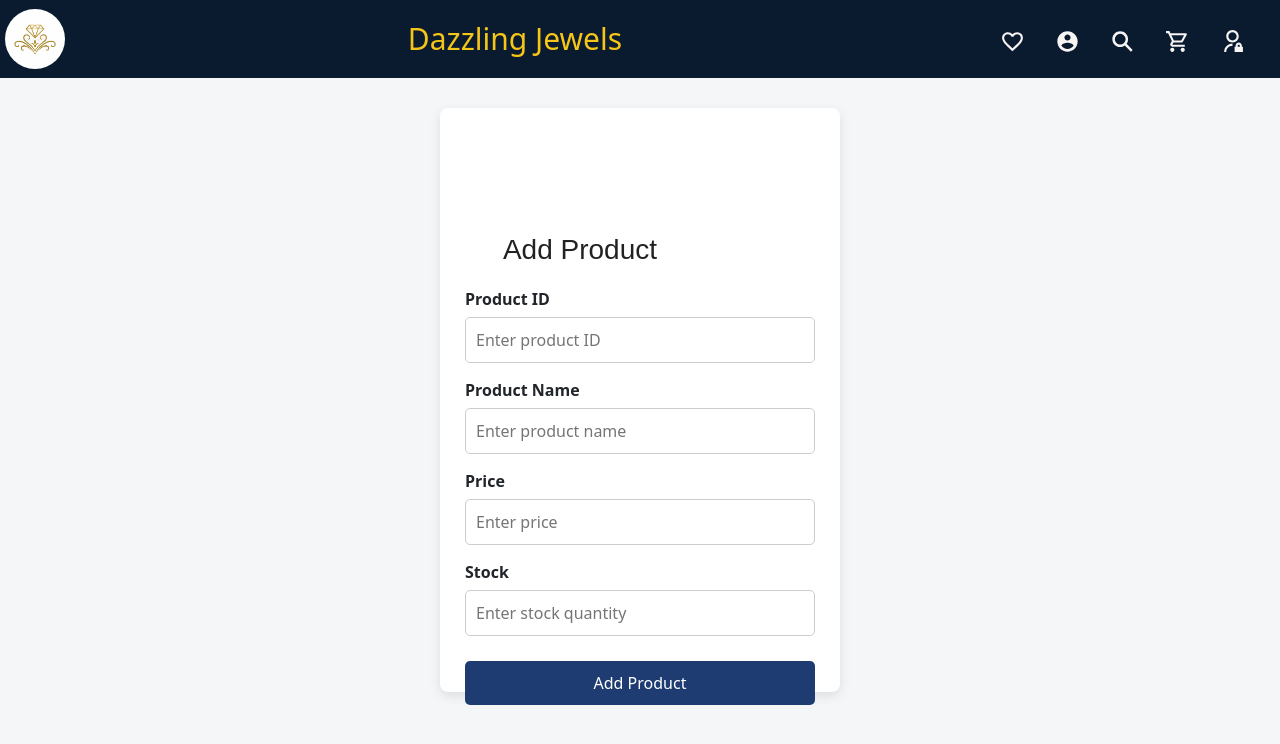
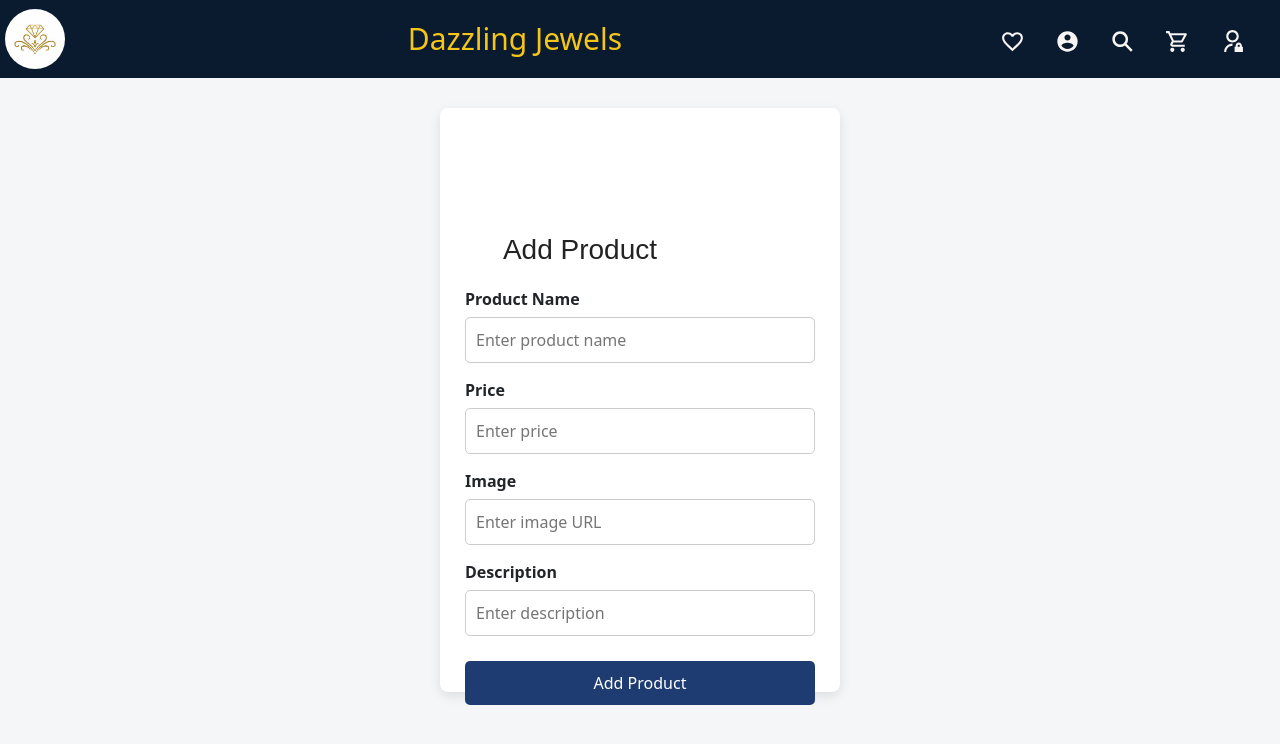
Before and after one commit to vanathisukenthiyaD/ecommerce, a React (Create React App) app: page /Addpro in a window 1280 px wide. Shown: the top 744 px of the page. Built offline with nearby package versions, Linux system fonts and the light colour scheme.

Commit message:
initial commit

```diff
--- a/package.json
+++ b/package.json
@@ -15,6 +15,7 @@
     "react-redux": "^9.2.0",
     "react-router-dom": "^7.9.4",
     "react-scripts": "5.0.1",
+    "react-toastify": "^11.0.5",
     "redux": "^5.0.1",
     "web-vitals": "^2.1.4"
   },
--- a/src/App.js
+++ b/src/App.js
@@ -15,6 +15,7 @@ import Jewels from "./midconten/Jewels.js";
 import Bangles from "./midconten/Bangles.js";
 import Addpro from "./midconten/Addpro.js";
 import Foot from "./header/Foot.js";
+import Banglefor from "./midconten/Banglefor.js";
 
 
 
@@ -34,6 +35,7 @@ const App = () => {
         <Route path="/jewels" element={<Jewels/>}/>
         <Route path="/bangles" element={<Bangles/>}/>
         <Route path="/Addpro" element={<Addpro/>}/>
+        <Route path="/bangleform" element={<Banglefor/>}/>
       </Routes>
       {/* <Foot/> */}
       </BrowserRouter>
--- a/src/midconten/Addpro.js
+++ b/src/midconten/Addpro.js
@@ -1,31 +1,71 @@
 import React from 'react'
 import { Link } from 'react-router-dom'
 import './addpro.css'
+import { toast } from 'react-toastify';
 
  const AddPro = () => {
+
+  const handleSubmit = (e) =>{
+    e.preventDefault();
+
+    const form = e.target
+    const title = form.title.value
+    const price = form.price.value
+    const image = form.image.value
+    const description = form.description.value
+    const quantity = 1
+
+    if(title==="" || price==="" || image==="" || description===""){
+      alert("Please fill all the fields")
+      return;
+  }
+
+     const product = {
+      title,
+      price,
+      image,
+      description,
+     }
+
+     fetch("http://localhost:5000/uploadproduct",{
+      method:"POST",
+      headers:{
+        "Content-Type":"application/json"
+      },
+      body: JSON.stringify(product)
+     }).then((res)=>res.json()).then((data)=>{
+      alert("Product added successfully")
+      form.reset()
+      window.location.href="/jewels"
+     })
+}
+
+
   return (
     <div className="addproduct-wrapper">
       <div className="addproduct-card">
         <h2>Add Product</h2>
 
-        <form>
-            <div className="form-group">
-            <label>Product ID</label>
-            <input type="number" placeholder="Enter product ID" />
-          </div>
+        <form onSubmit={handleSubmit}>
+
           <div className="form-group">
             <label>Product Name</label>
-            <input type="text" placeholder="Enter product name" />
+            <input type="text" placeholder="Enter product name" name='title' id='title'/>
           </div>
 
           <div className="form-group">
             <label>Price</label>
-            <input type="number" placeholder="Enter price" />
+            <input type="number" placeholder="Enter price" name='price' id='price'/>
           </div>
 
           <div className="form-group">
-            <label>Stock</label>
-            <input type="number" placeholder="Enter stock quantity" />
+            <label>Image</label>
+            <input type="text" placeholder="Enter image URL" name='image' id='image'/>
+          </div>
+
+           <div className="form-group">
+            <label>Description</label>
+            <input type="text" placeholder="Enter description" name='description' id='description'/>
           </div>
 
           <button className="submit-btn">Add Product</button>
--- /dev/null
+++ b/src/midconten/Banglefor.js
@@ -0,0 +1,90 @@
+// import React from 'react'
+// import { Link } from 'react-router-dom'
+// import { toast } from 'react-toastify';
+// import './addpro.css'
+
+// const bangles = () => {
+
+//   const handleSubmit = (e) =>{
+//     e.preventDefault();
+//     const form = e.target
+//     const title = form.title.value
+//     const price = form.price.value
+//     const image = form.image.value
+//     const description = form.description.value
+//     const quantity = 1
+
+//     if(title==="" || price==="" || image==="" || description===""){
+//       alert("Please fill all the fields")
+//       return;
+//   }
+
+//      const product = {
+//       title,
+//       price,
+//       image,
+//       description,
+//      }
+
+//     fetch("http://localhost:5000/uploadproduct",{
+//       method:"POST",
+//       headers:{
+//         "Content-Type":"application/json"
+//       },
+//       body:JSON.stringify(product)
+//      }).then((res)=>res.json()).then((data)=>{
+//       alert("Product added successfully")
+//       form.reset()
+//       window.location.href="/bangles"
+//      })
+// }
+
+//   return (
+//     <div className="addproduct-wrapper">
+//       <div className="addproduct-card">
+//         <h2>Add Product</h2>
+
+
+//         <form>
+
+//           <div className="form-group">
+//             <label>Product Name</label>
+//             <input type="text" placeholder="Enter product name" name='title' id='title'/>
+//           </div>
+
+//           <div className="form-group">
+//             <label>Price</label>
+//             <input type="number" placeholder="Enter price" name='price' id='price'/>
+//           </div>
+
+//           <div className="form-group">
+//             <label>Image</label>
+//             <input type="text" placeholder="Enter image URL" name='image' id='image'/>
+//           </div>
+
+//            <div className="form-group">
+//             <label>Description</label>
+//             <input type="text" placeholder="Enter description" name='description' id='description'/>
+//           </div>
+
+//           <button className="submit-btn">Add Product</button>
+//         </form>
+//       </div>
+//     </div>
+//   )
+// }
+
+// export default bangles
+
+
+import React from 'react'
+
+const Banglefor = () => {
+  return (
+    <div>
+
+    </div>
+  )
+}
+
+export default Banglefor
--- a/src/midconten/Bangles.js
+++ b/src/midconten/Bangles.js
@@ -5,25 +5,57 @@ import { Link } from 'react-router-dom'
 
 
 const Bangles = () => {
+  const [bangles,setBangles]=React.useState([]);
+
+  React.useEffect(()=>{
+    fetch("http://localhost:5000/getbangle").then((res)=>res.json()).then((data)=>{
+      setBangles(data)
+    })
+  })
+
+  const deleteProduct = (id)=>{
+    fetch(`http://localhost:5000/getbangle/${id}`,{
+      method:"DELETE"
+    }).then((res)=>res.json()).then((data)=>{
+      alert("Product deleted successfully")
+      setBangles((prevdata)=>prevdata.filter((item)=>item._id !== id))
+    })
+  }
+
   return (
    <>
    <section>
     <Adminpro/>
     <section className='tbb'>
 
-         <Link to="/Addpro">
+         <Link to="/bangleform">
             <button>Add+</button>
           </Link>
 
             <table className='table'>
               <thead>
                 <tr>
-                  <th>Product ID</th>
                   <th>Product Name</th>
+                  <th>Product Image</th>
                   <th>Price</th>
-                  <th>Stock</th>
+                  <th>Description</th>
+                  <th>Action</th>
                 </tr>
-              </thead>
+               </thead>
+               <tbody>
+                { bangles.map((item)=>(
+                    <tr key={item._id}>
+                      <td>{item.title}</td>
+                      <td><img src={item.image} alt='' width={100}/></td>
+                      <td>{item.price}</td>
+                      <td>{item.description}</td>
+                      <td><button>Edit</button>
+                      <button onClick={()=>deleteProduct(item._id)}>Delete</button>
+                      </td>
+                    </tr>
+                  ))
+                }
+               </tbody>
 
             </table>
           </section>
--- a/src/midconten/Jewels.js
+++ b/src/midconten/Jewels.js
@@ -1,9 +1,25 @@
-import React from 'react'
+import React, { useEffect, useState } from 'react'
 import Adminpro from './Adminpro'
 import './jewels.css'
 import { Link } from 'react-router-dom'
 
 const Jewels = () => {
+  const[jewels, setJewels] = useState([])
+
+  useEffect(()=>{
+    fetch("http://localhost:5000/getproduct").then((res)=>res.json()).then((data)=>{
+      setJewels(data)
+    })
+  })
+
+  const deleteProduct = (id)=>{
+    fetch(`http://localhost:5000/getproduct/${id}`,{
+      method:"DELETE"
+    }).then((res)=>res.json()).then((data)=>{
+      alert("Product deleted successfully")
+      setJewels((prevdata)=>prevdata.filter((item)=>item._id !== id))
+    })
+  }
   return (
     <div>
         <section>
@@ -16,13 +32,24 @@ const Jewels = () => {
             <table className='table'>
               <thead>
                 <tr>
-                  <th>Product ID</th>
                   <th>Product Name</th>
+                  <th>Product Image</th>
                   <th>Price</th>
-                  <th>Stock</th>
+                  <th>Description</th>
+                  <th>Action</th>
                 </tr>
               </thead>
-
+              <tbody>
+                {jewels.map((item)=>(
+                  <tr key={item._id}>
+                    <td>{item.title}</td>
+                    <td><img src={item.image} alt='' width={100}/></td>
+                    <td>{item.price}</td>
+                    <td>{item.description}</td>
+                    <td><button>Edit</button>  <button onClick={()=>deleteProduct(item._id)}>Delete</button></td>
+                  </tr>
+                ))}
+                </tbody>
             </table>
           </section>
         </section>
```
Also changed, not shown: 1 other file (tests, documents, lock files or other folders).
